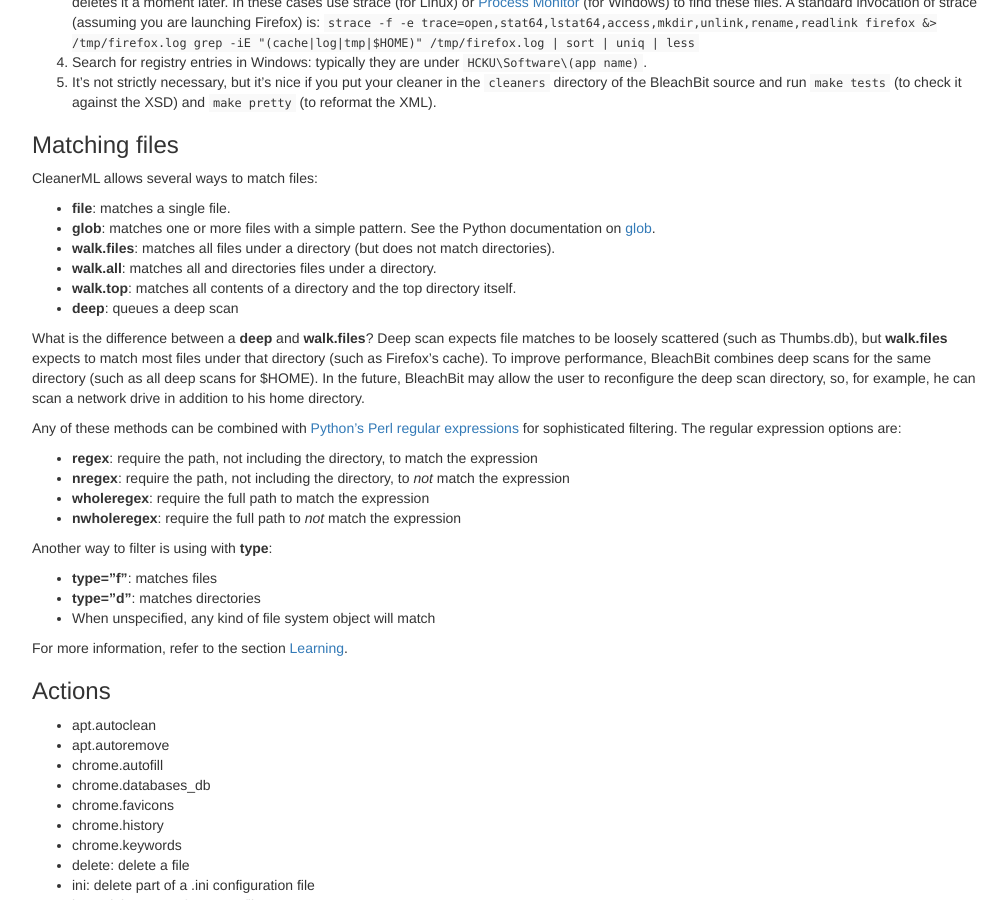
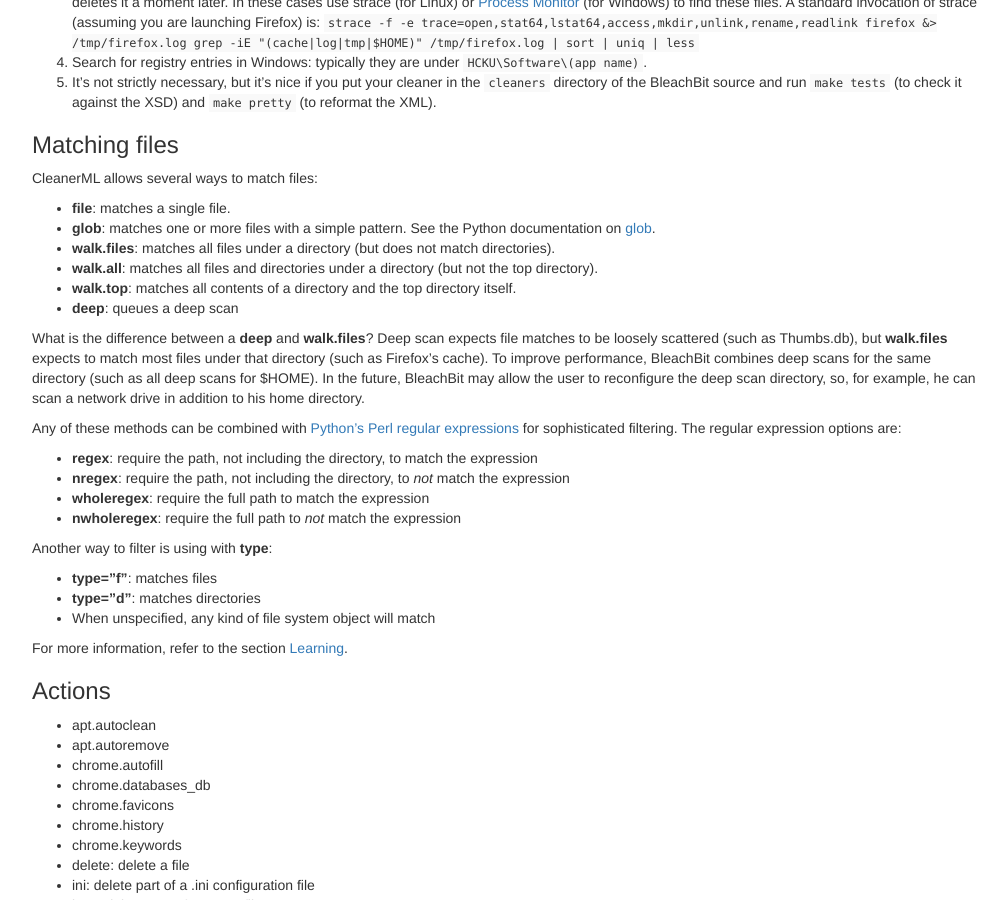
Before and after one commit to bleachbit/docs, a Jekyll site: the page built from _posts/2015-09-25-cleanerml.md, in a window 1280 px wide and 900 px high, scrolled down 1101 px. Shown: the whole window, without its empty margins (233-1241 px from the left). Built offline with Jekyll 4.4.1, drawn with Linux system fonts in a browser that asks for light colours.

Commit message:
Fix typo

```diff
--- a/_posts/2015-09-25-cleanerml.md
+++ b/_posts/2015-09-25-cleanerml.md
@@ -66,7 +66,7 @@ CleanerML allows several ways to match files:
 *   **file**: matches a single file.
 *   **glob**: matches one or more files with a simple pattern. See the Python documentation on [glob](https://docs.python.org/2/library/glob.html).
 *   **walk.files**: matches all files under a directory (but does not match directories).
-*   **walk.all**: matches all and directories files under a directory.
+*   **walk.all**: matches all files and directories under a directory (but not the top directory).
 *   **walk.top**: matches all contents of a directory and the top directory itself.
 *   **deep**: queues a deep scan
 
```
